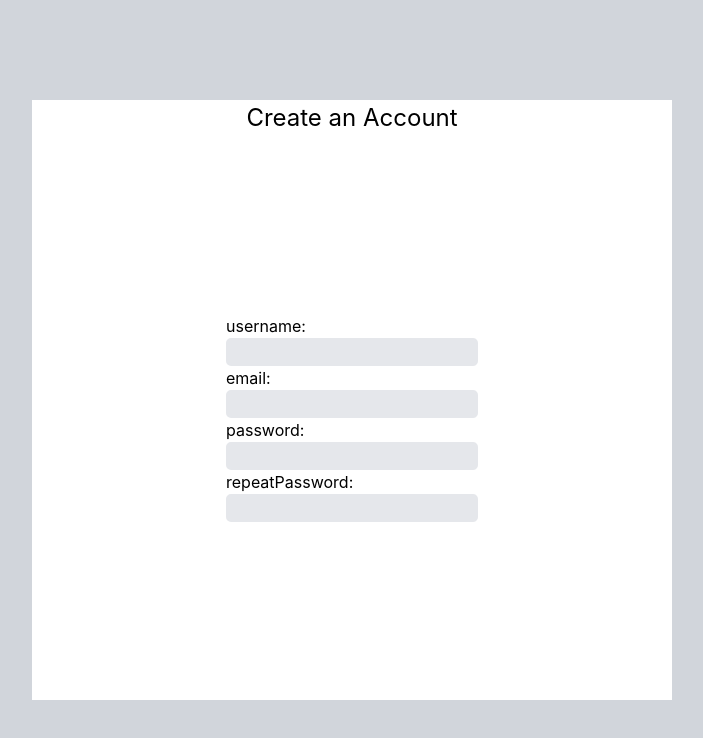
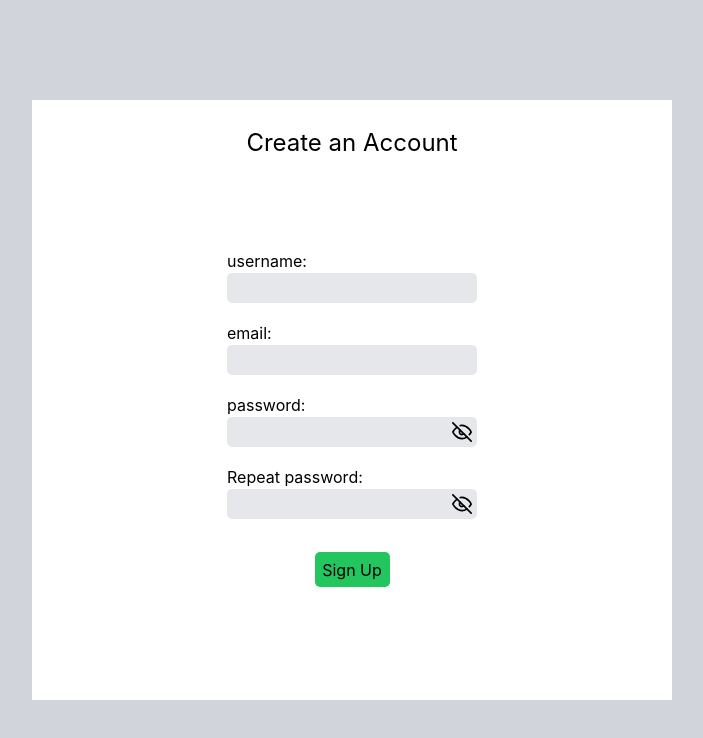
Before and after one commit to mkdirsx/sosmed-fe, a React (Create React App) app: page /register in a window 1280 px wide. Shown: the top 738 px of the page, without its empty margins (288-991 px from the left). Built offline with nearby package versions, Linux system fonts and the light colour scheme.

Commit message:
testing: updated register page

```diff
--- a/package.json
+++ b/package.json
@@ -9,6 +9,7 @@
     "formik": "^2.4.2",
     "react": "^18.2.0",
     "react-dom": "^18.2.0",
+    "react-icons": "^4.9.0",
     "react-scripts": "5.0.1",
     "web-vitals": "^2.1.4"
   },
--- /dev/null
+++ b/src/pages/RegisterPage/RegisterPage.css
@@ -0,0 +1,21 @@
+.formikInput {
+    width: 150px;
+    height: 30px;
+}
+
+.formikError {
+    width: 150px;
+    font-size: 10px;
+}
+
+@media (min-width: 724px) {
+    .formikInput {
+        width: 250px;
+        height: 30px;
+    }
+
+    .formikError {
+        width: 250px;
+        font-size: 12px;
+    }
+}
--- a/src/pages/RegisterPage/RegisterPage.jsx
+++ b/src/pages/RegisterPage/RegisterPage.jsx
@@ -1,23 +1,35 @@
-import { useFormik } from "formik"
+import { useState } from 'react';
+import './RegisterPage.css';
+import { useFormik } from "formik";
+import { FiEye, FiEyeOff } from "react-icons/fi";
 
 export default function RegisterPage () {
+    const [showPassword, setShowPassword] = useState(false);
+    const [showRepeat, setShowRepeat] = useState(false);
+
     const validate = (values) => {
         const errors = {};
         if(!values.username) {
-            errors.username = "required !"
+            errors.username = "Required !";
+        };
+
+        if(!values.email) {
+            errors.email = "Required !";
         }
-        if(!values.email) {
-            errors.email = "required !"
+        else if (! /^(?=.*[@]).*\.com$/g.test(values.email)) {
+            errors.email = "Must be a valid email !"
         }
+
         if(!values.password) {
-            errors.email = "required !"
+            errors.password = "Required !";
         }
-        else if (values.password.match(/(?=.*\d)(?=.*[a-z])(?=.*[A-Z])(?=.*\W)/g)) {
-            errors.password = 'idk'
-        }
+        else if (!/^(?=.*\d)(?=.*[a-z])(?=.*[A-Z])(?=.{8,}).*$/g.test(values.password)) {
+            errors.password = 'Password must have 1 lowercase, uppercase, numeric and 8 characters long';
+        };
+        //(?=.*\W)
         if(values.repeatPassword !== values.password) {
-            errors.repeatPassword = "password do not match !"
-        }
+            errors.repeatPassword = "Password do not match !";
+        };
 
         return errors
     }
@@ -31,31 +43,59 @@ export default function RegisterPage () {
         },
         validate,
         onSubmit: values => {
-          alert(JSON.stringify(values, null, 2));
+            alert(JSON.stringify(values, null, 2));
         }
     });
 
     return (
         <div className="flex h-full justify-center items-center">
-            <div className="flex flex-col items-center bg-white w-[50%] h-[75%]">
-                <h1 className="text-[24px]">
+            <div className="flex flex-col items-center bg-white w-[50%] h-[75%] py-[25px]">
+                <h1 className="text-[18px] md:text-[24px]">
                     Create an Account
                 </h1>
-                <div className="flex h-full items-center">
-                    <form className="flex flex-col">
+                <div className="flex w-full h-full justify-center items-center">
+                    <div className="flex flex-col">
                         username:
-                        <input name="username" type="text" className="rounded-[5px] bg-gray-200 border-[2px] focus:border-black" onBlur={formik.handleChange} onChange={formik.handleChange} value={formik.values.username}/>
-                        {formik.errors.username ? <div className="text-red-600">{formik.errors.username}</div> : null}
+                        <input name="username" type="text" className="formikInput rounded-[5px] bg-gray-200 border-[2px] focus:border-black" onBlur={formik.handleBlur} onChange={formik.handleChange} value={formik.values.username}/>
+                        <div className='formikError'>
+                            {(formik.touched.username && formik.errors.username)? <div className="text-red-600">{formik.errors.username}</div> : <>&nbsp;</>}
+                        </div>
                         email:
-                        <input name="email" type="text" className="rounded-[5px] bg-gray-200 border-[2px] focus:border-black" onBlur={formik.handleChange} onChange={formik.handleChange} value={formik.values.email}/>
-                        {formik.errors.email ? <div className="text-red-600">{formik.errors.email}</div> : null}
+                        <input name="email" type="text" className="formikInput rounded-[5px] bg-gray-200 border-[2px] focus:border-black" onBlur={formik.handleBlur} onChange={formik.handleChange} value={formik.values.email}/>
+                        <div className='formikError'>
+                            {(formik.touched.email && formik.errors.email)? <div className="text-red-600">{formik.errors.email}</div> : <>&nbsp;</>}
+                        </div>
                         password:
-                        <input name="password" type="text" className="rounded-[5px] bg-gray-200 border-[2px] focus:border-black" onBlur={formik.handleChange} onChange={formik.handleChange} value={formik.values.password}/>
-                        {formik.errors.password ? <div className="text-red-600">{formik.errors.password}</div> : null}
-                        repeatPassword:
-                        <input name="repeatPassword" type="text" className="rounded-[5px] bg-gray-200 border-[2px] focus:border-black" onBlur={formik.handleChange} onChange={formik.handleChange} value={formik.values.repeatPassword}/>
-                        {formik.errors.repeatPassword ? <div className="text-red-600">{formik.errors.repeatPassword}</div> : null}
-                    </form>
+                        <div className='relative'>
+                            <input name="password" maxLength={10} type={(showPassword)? 'text' : 'password'} className="formikInput rounded-[5px] bg-gray-200 border-[2px] focus:border-black" onBlur={formik.handleBlur} onChange={formik.handleChange} value={formik.values.password}/>
+                            {
+                                (showPassword)?
+                                <FiEye onClick={() => setShowPassword(false)} className='absolute top-[5px] right-[5px] cursor-pointer' size={20}/>
+                                :
+                                <FiEyeOff onClick={() => setShowPassword(true)} className='absolute top-[5px] right-[5px] cursor-pointer' size={20}/>
+                            }
+                        </div>
+                        <div className='formikError'>
+                            {(formik.touched.password && formik.errors.password)? <div className="text-red-600">{formik.errors.password}</div> : <>&nbsp;</>}
+                        </div>
+                        Repeat password:
+                        <div className='relative'>
+                            <input name="repeatPassword" type={(showRepeat)? 'text' : 'password'} className="formikInput rounded-[5px] bg-gray-200 border-[2px] focus:border-black" onBlur={formik.handleBlur} onChange={formik.handleChange} value={formik.values.repeatPassword}/>
+                            {
+                                (showRepeat)?
+                                <FiEye onClick={() => setShowRepeat(false)} className='absolute top-[5px] right-[5px] cursor-pointer' size={20}/>
+                                :
+                                <FiEyeOff onClick={() => setShowRepeat(true)} className='absolute top-[5px] right-[5px] cursor-pointer' size={20}/>
+                            }
+                        </div>
+                        <div className='formikError'>
+                            {(formik.touched.repeatPassword && formik.errors.repeatPassword)? <div className="text-red-600">{formik.errors.repeatPassword}</div> : <>&nbsp;</>}
+                        </div>
+
+                        <button type='submit' onClick={formik.handleSubmit} className='self-center w-[75px] h-[35px] mt-[15px] rounded-[5px] transition-all duration-150 bg-green-500 hover:bg-green-600 active:scale-95'>
+                            Sign Up
+                        </button>
+                    </div>
                 </div>
             </div>
         </div>
```
Also changed, not shown: 1 other file (tests, documents, lock files or other folders).
